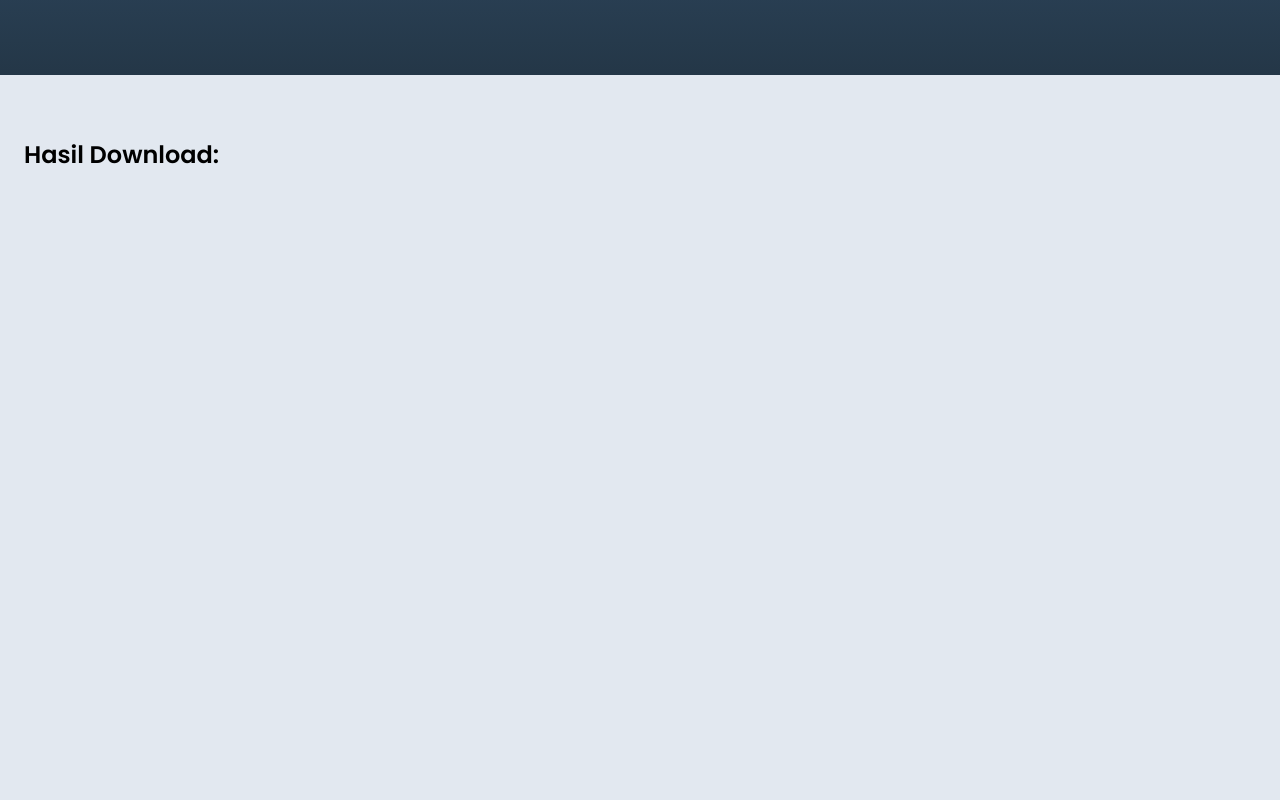
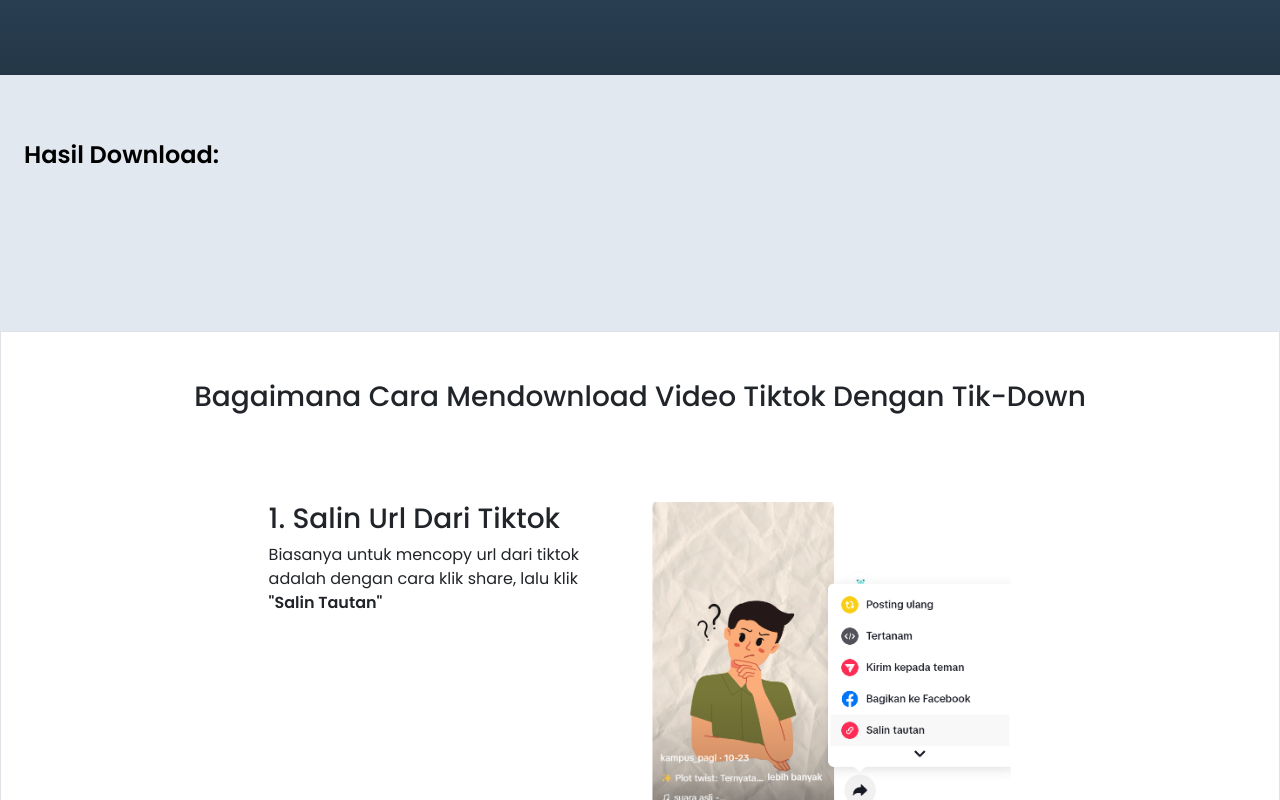
Before and after one commit to hambali-020608/Tiktok-Downloader, a React (Vite) app: page / in a window 1280 px wide. Shown: the part 640-1440 px from the top of the page. Built offline with nearby package versions, Linux system fonts and the light colour scheme.

Commit message:
merapihkan sedikit

```diff
--- a/src/layout/ResultLayout.jsx
+++ b/src/layout/ResultLayout.jsx
@@ -5,7 +5,7 @@
     ref={ref}
     class=" bg-slate-200 break-words flex justify-center align-items-center content-center align-content-center  py-8 antialiased  md:py-12 w-full max-w-full"
   >
-    <div class="mx-auto max-w-screen-xl px-4 2xl:px-4 w-full" style={{minHeight:'100vh'}}>
+    <div class="mx-auto max-w-screen-xl px-4 2xl:px-4 w-full" style={{minHeight:'20vh'}}>
       <div class="mb-4 items-end justify-between space-y-4 sm:flex sm:space-y-0 md:mb-8">
         <div className="">
           <h2 class="mt-3 text-xl font-semibold text-black sm:text-2xl" >
--- a/src/section/benefit.jsx
+++ b/src/section/benefit.jsx
@@ -8,7 +8,7 @@
     <section className="bg-gray-900 text-white min-h-[100vh] mt-5" >
   <div className="mx-auto max-w-screen-xl px-4 py-8 sm:px-6 sm:py-12 lg:px-8 lg:py-16">
     <div className="mx-auto max-w-lg text-center mb-5">
-      <h2 className="text-3xl font-bold sm:text-4xl">Kenapa Harus Anda Harus Menggunakan TIk-Down</h2>
+      <h2 className="text-3xl font-bold sm:text-4xl">Kenapa Harus Anda Harus Menggunakan Tik-Down</h2>
 
     </div>
 
--- a/src/section/tutorial.jsx
+++ b/src/section/tutorial.jsx
@@ -4,12 +4,12 @@
 import tutor4 from '../../public/img/tutor4.png'
 export default function Tutorial(){
     return(
-        <section id="tutorial-section" className=" pt-5 bg-white border min-h-[100vh]">
-        <h1 className="h4 text-center " align="center">
-          Bagaimana Cara Mendownload Video Tiktok Dengan TikDown
+        <section id="tutorial-section" className=" pt-5  border min-h-[100vh]">
+        <h1 className="h3 text-center mb-5 " align="center">
+          Bagaimana Cara Mendownload Video Tiktok Dengan Tik-Down
         </h1>
 
-    <div className="container w-[80%] lg:w-[60%] ">
+    <div className="container  w-[80%] lg:w-[60%] ">
 
 <div className="grid m-auto grid-cols-1 lg:grid-cols-2 gap-4 pt-10 max-w-5xl ">
     {/* Kolom 2 */}
```
